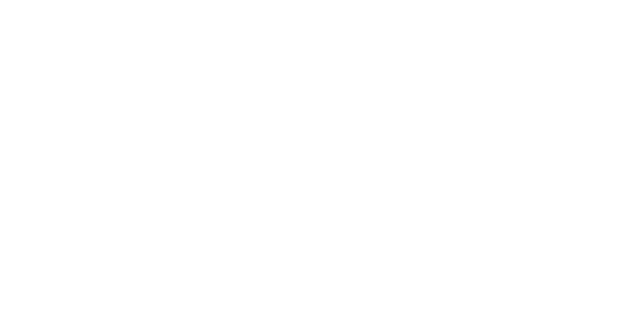
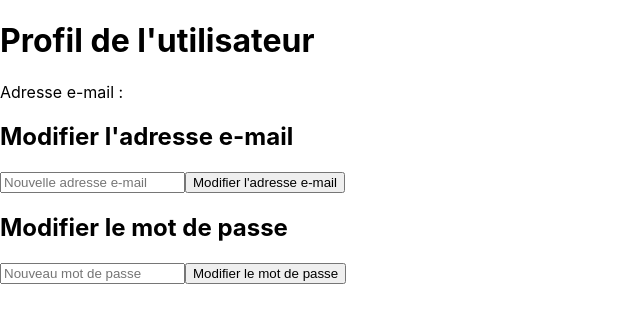
Before and after one commit to ScorpioOffi/CineWave, a React (Create React App) app: page /profile in a window 1280 px wide. Before the commit this address had no page. Shown: the top 322 px of the page, without its empty margins (0-640 px from the left). Built offline with nearby package versions, Linux system fonts and the light colour scheme.

Commit message:
affichage adresse email et modification de mot de passe

```diff
--- a/src/App.tsx
+++ b/src/App.tsx
@@ -2,6 +2,7 @@
 import { Routes, Route, BrowserRouter } from 'react-router-dom';
 import Login from './components/Login';
 import SignUp from './components/Register';
+import Profile from './components/Profile';
 
 function App() {
   return (
@@ -9,6 +10,7 @@
       <Routes>
         <Route path="/login" element={<Login />} />
         <Route path="/" element={<SignUp />} />
+        <Route path="/profile" element={<Profile />} />
       </Routes>
     </BrowserRouter>
   );
--- a/src/components/Login.tsx
+++ b/src/components/Login.tsx
@@ -13,7 +13,7 @@
         signInWithEmailAndPassword(auth, email, password)
         .then((userCredential) => {
             const user = userCredential.user;
-            navigate("/home")
+            navigate("/profile")
             console.log(user);
         })
         .catch((error) => {
@@ -30,7 +30,7 @@
             <main >
                 <section>
                     <div>
-                        <p> Login </p>
+                        <h1> Login </h1>
 
                         <form>
                             <div>
@@ -72,7 +72,7 @@
 
                         <p className="text-sm text-white text-center">
                             No account yet? {' '}
-                            <NavLink to="/signup">
+                            <NavLink to="/">
                                 Sign up
                             </NavLink>
                         </p>
--- /dev/null
+++ b/src/components/Profile.tsx
@@ -0,0 +1,72 @@
+import React, { useState, useEffect } from 'react';
+import { auth } from '../database/firebase.config';
+import { updateEmail, updatePassword } from 'firebase/auth';
+
+const Profile = () => {
+    const [userEmail, setUserEmail] = useState('');
+    const [newEmail, setNewEmail] = useState('');
+    const [newPassword, setNewPassword] = useState('');
+
+
+    useEffect(() => {
+        const user = auth.currentUser;
+        if (user) {
+            setUserEmail(user.email || '');
+        }
+    }, []);
+
+    const handleUpdateEmail = () => {
+        const user = auth.currentUser;
+        if (user && newEmail.trim() !== '') {
+            updateEmail(user, newEmail)
+                .then(() => {
+                    setUserEmail(newEmail);
+                    setNewEmail('');
+                })
+                .catch((error) => {
+                    console.error(error);
+                    alert("Erreur lors de la mise à jour de l'adresse e-mail : " + error.message);
+                });
+        }
+    };
+
+    const handleUpdatePassword = () => {
+        const user = auth.currentUser;
+        if (user && newPassword.trim() !== '') {
+            updatePassword(user, newPassword)
+                .then(() => {
+                    setNewPassword('');
+                })
+                .catch((error) => {
+                    console.error(error);
+                });
+        }
+    };
+
+    return (
+        <div>
+            <h1>Profil de l'utilisateur</h1>
+            <p>Adresse e-mail : {userEmail}</p>
+
+            <h2>Modifier l'adresse e-mail</h2>
+            <input
+                type="email"
+                placeholder="Nouvelle adresse e-mail"
+                value={newEmail}
+                onChange={(e) => setNewEmail(e.target.value)}
+            />
+            <button onClick={handleUpdateEmail}>Modifier l'adresse e-mail</button>
+
+            <h2>Modifier le mot de passe</h2>
+            <input
+                type="password"
+                placeholder="Nouveau mot de passe"
+                value={newPassword}
+                onChange={(e) => setNewPassword(e.target.value)}
+            />
+            <button onClick={handleUpdatePassword}>Modifier le mot de passe</button>
+        </div>
+    );
+}
+
+export default Profile;
```
